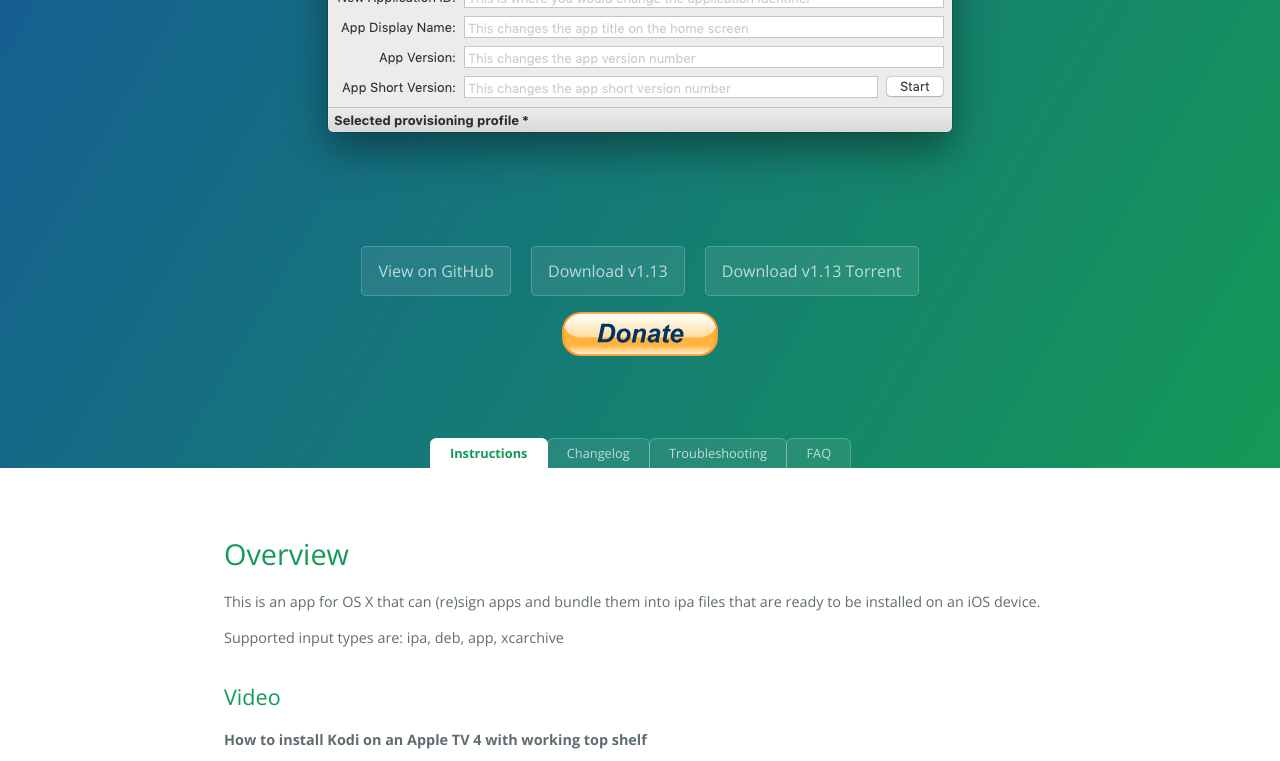
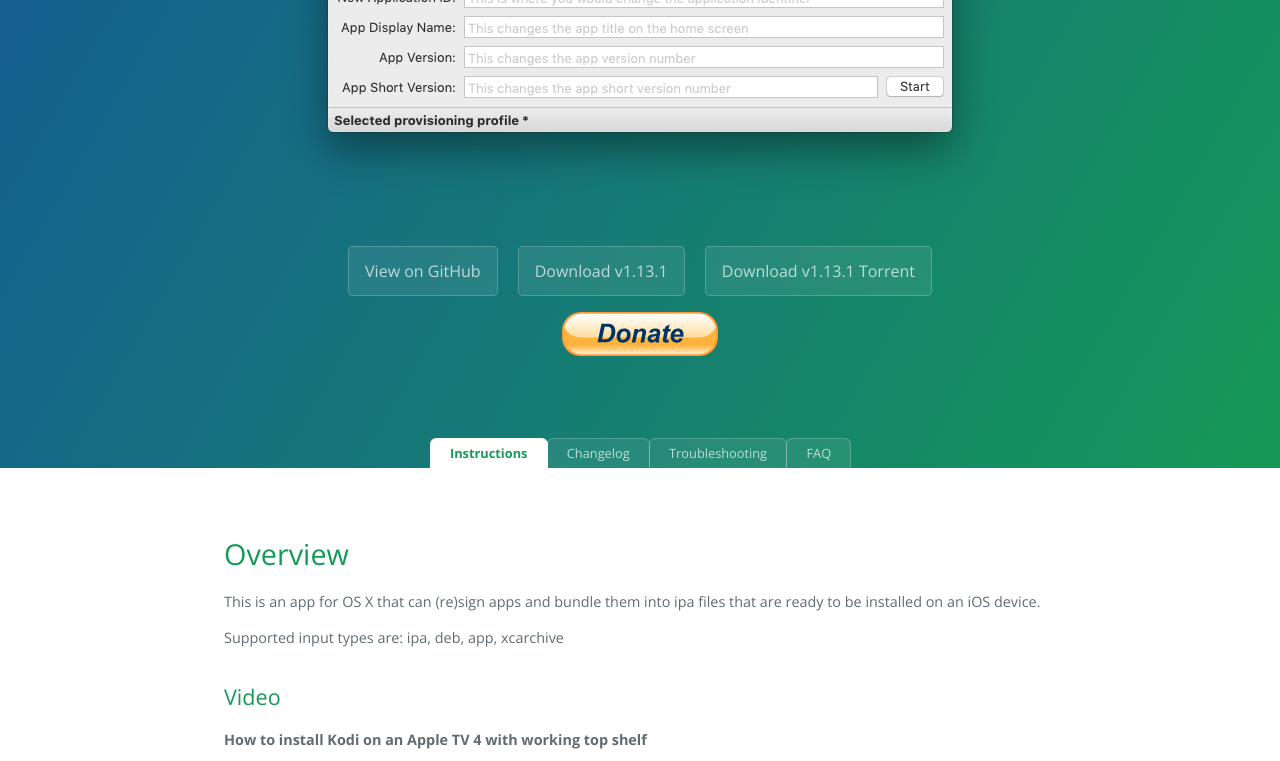
Before and after one commit to DanTheMan827/dantheman827.github.io, a Jekyll site: the page built from pages/ios-app-signer/1_ios-app-signer.md, in a window 1280 px wide and 900 px high, scrolled down 370 px, cut to the strip 0-761 px from the top of the window. Built offline with Jekyll 4.4.1, drawn with Linux system fonts in a browser that asks for light colours; nearby versions of some CDN libraries.

Commit message:
Update ios-app-signer.yml

```diff
--- a/_data/ios-app-signer.yml
+++ b/_data/ios-app-signer.yml
@@ -2,9 +2,9 @@
 description: This is an app for OS X that can (re)sign apps and bundle them into ipa files that are ready to be installed on an iOS device.
 screenshot: /images/ios-app-signer/screenshots/screenshot.png
 github-link: https://github.com/DanTheMan827/ios-app-signer
-download-link: https://github.com/DanTheMan827/ios-app-signer/releases/download/1.13/iOS.App.Signer.app.zip
-torrent-link: https://github.com/DanTheMan827/ios-app-signer/releases/download/1.13/iOS.App.Signer.v1.13.torrent
+download-link: https://github.com/DanTheMan827/ios-app-signer/releases/download/1.13.1/iOS.App.Signer.app.zip
+torrent-link: https://github.com/DanTheMan827/ios-app-signer/releases/download/1.13.1/iOS.App.Signer.v1.13.1.torrent
 extra-links: [
   #[Shell Script, "https://raw.githubusercontent.com/DanTheMan827/ios-app-signer/shell_script/app-sign.sh"]
 ]
-version: "v1.13"
+version: "v1.13.1"
```
